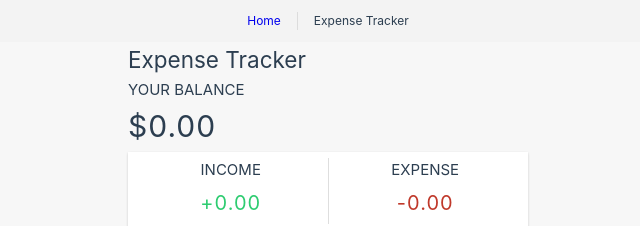
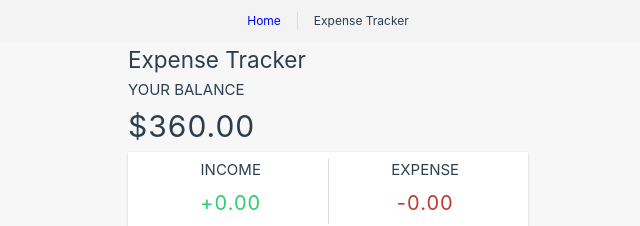
Before and after one commit to hassamulhaq/vue-expense-tracker, a Vue app: page /expense-tracker in a window 1280 px wide. Shown: the top 226 px of the page, without its empty margins (312-952 px from the left). Built offline with nearby package versions, Linux system fonts and the light colour scheme.

Commit message:
Show total balance

```diff
--- a/src/components/ExpenseTracker/Balance.vue
+++ b/src/components/ExpenseTracker/Balance.vue
@@ -1,9 +1,15 @@
-<script setup lang="ts"></script>
+<script setup lang="ts">
+defineProps({
+  total: {
+    required: true
+  }
+});
+</script>
 
 <template>
   <div>
     <h4>Your Balance</h4>
-    <h1 id="balance">$0.00</h1>
+    <h1 id="balance">${{ total }}</h1>
   </div>
 </template>
 
--- a/src/views/ExpenseTrackerView.vue
+++ b/src/views/ExpenseTrackerView.vue
@@ -1,7 +1,7 @@
 <template>
   <div class="container">
     <Header />
-    <Balance />
+    <Balance :total="total" />
     <IncomeExpenses />
     <TransactionList :transactions="transactions" />
     <<AddTransaction @transactionSubmitted="transactionSubmitted"/>
@@ -31,6 +31,13 @@
   }
 ]);
 
+const total = computed(() => {
+  return transactions.value.reduce((acc, transaction) => {
+    return acc + Number(transaction.amount);
+  }, 0).toFixed(2);
+})
+
+
 
 function transactionSubmitted(data: any) {
   if (data && data.hasOwnProperty('id') && data.hasOwnProperty('name') && data.hasOwnProperty('amount')) {
```
